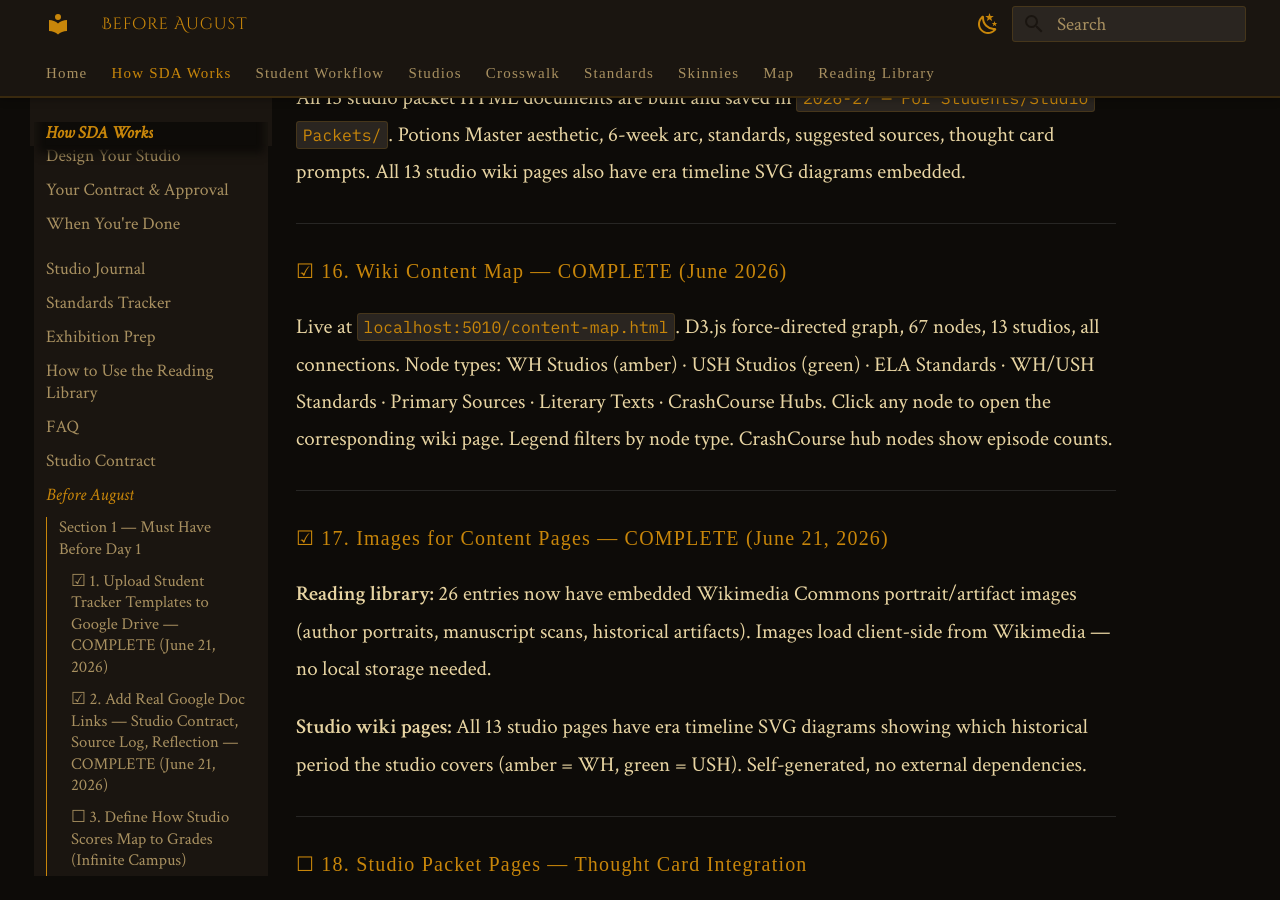
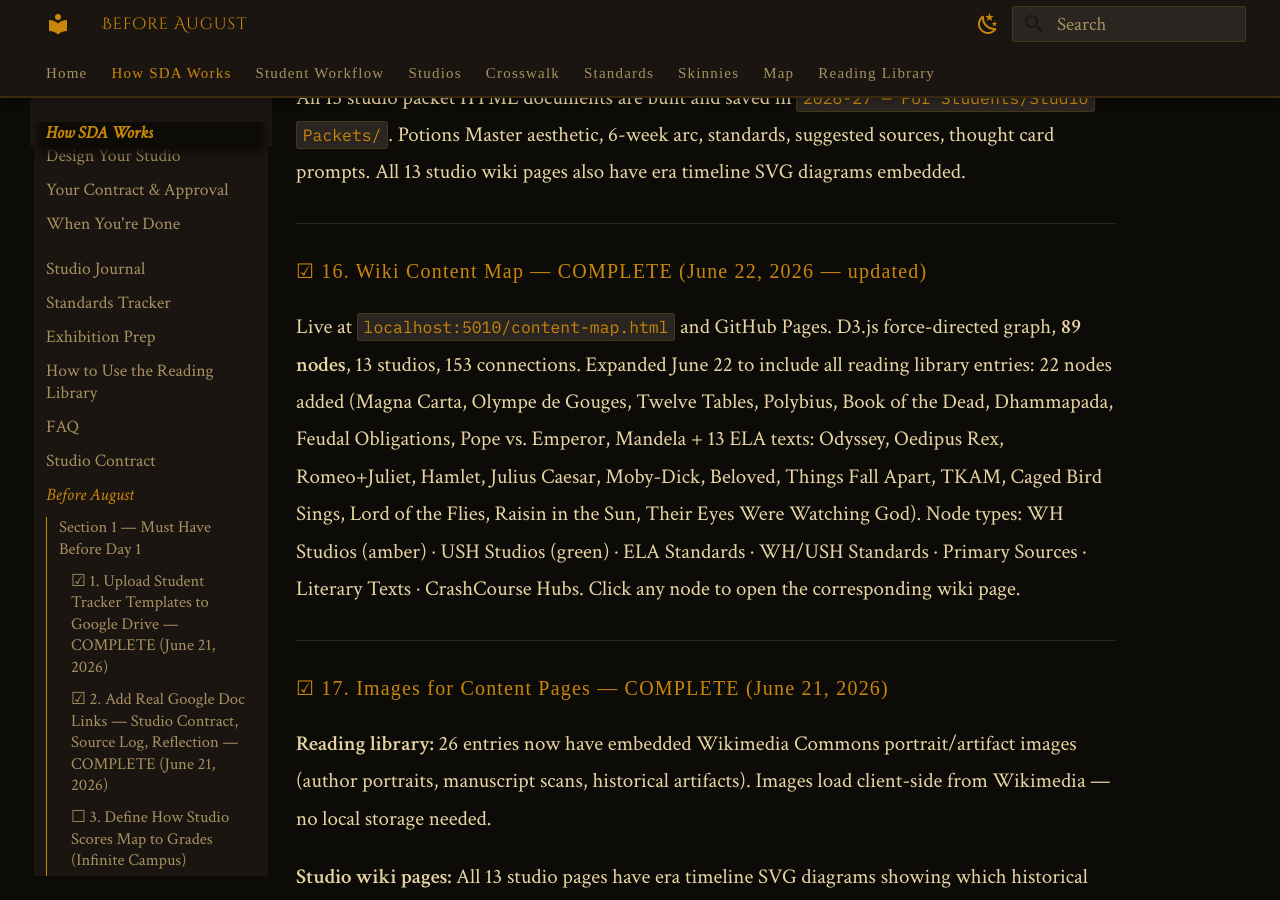
Before and after one commit to laskerpanda/SDA-WIKI, an MkDocs documentation site: the page built from docs/before-august/index.md, in a window 1280 px wide and 900 px high, scrolled down 9118 px. Built offline with MkDocs 1.6.1 and Material for MkDocs 9.7.7, drawn with Linux system fonts in a browser that asks for light colours; some web fonts are replaced.

Commit message:
sda-sync June 22 — update checklist and deploy
- Before August item 16 (content map) updated: 89 nodes, 153 links
- Build Chronicle updated with June 22 session work
- 0 build warnings

Co-Authored-By: Claude Sonnet 4.6 <noreply@anthropic.com>

```diff
--- a/docs/before-august/index.md
+++ b/docs/before-august/index.md
@@ -269,9 +269,9 @@ All 13 studio packet HTML documents are built and saved in `2026-27 — For Stud
 
 ---
 
-### ☑ 16. Wiki Content Map — COMPLETE (June 2026)
+### ☑ 16. Wiki Content Map — COMPLETE (June 22, 2026 — updated)
 
-Live at `localhost:5010/content-map.html`. D3.js force-directed graph, 67 nodes, 13 studios, all connections. Node types: WH Studios (amber) · USH Studios (green) · ELA Standards · WH/USH Standards · Primary Sources · Literary Texts · CrashCourse Hubs. Click any node to open the corresponding wiki page. Legend filters by node type. CrashCourse hub nodes show episode counts.
+Live at `localhost:5010/content-map.html` and GitHub Pages. D3.js force-directed graph, **89 nodes**, 13 studios, 153 connections. Expanded June 22 to include all reading library entries: 22 nodes added (Magna Carta, Olympe de Gouges, Twelve Tables, Polybius, Book of the Dead, Dhammapada, Feudal Obligations, Pope vs. Emperor, Mandela + 13 ELA texts: Odyssey, Oedipus Rex, Romeo+Juliet, Hamlet, Julius Caesar, Moby-Dick, Beloved, Things Fall Apart, TKAM, Caged Bird Sings, Lord of the Flies, Raisin in the Sun, Their Eyes Were Watching God). Node types: WH Studios (amber) · USH Studios (green) · ELA Standards · WH/USH Standards · Primary Sources · Literary Texts · CrashCourse Hubs. Click any node to open the corresponding wiki page.
 
 ---
 
```
